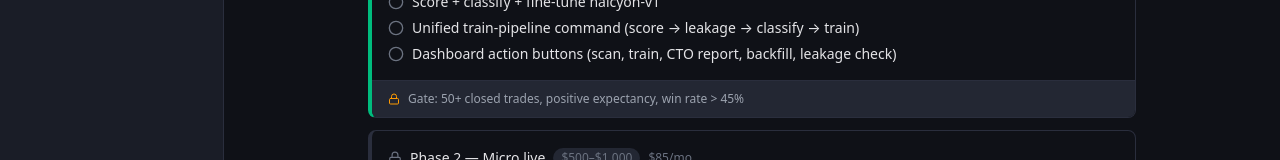
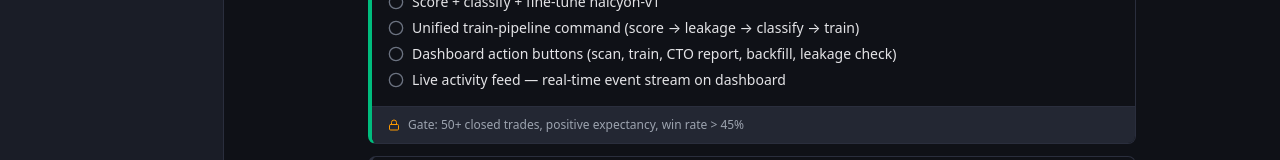
Before and after one commit to millerrc18/halcyon-lab, a React app in the folder frontend/: page /roadmap in a window 1280 px wide. Shown: the part 619-779 px from the top of the page. Built offline with nearby package versions, Linux system fonts and the light colour scheme; no server answers; the HTML template or start-up script is replaced by a standard one.

Commit message:
roadmap: add live activity feed to Phase 1

```diff
--- a/frontend/src/pages/Roadmap.jsx
+++ b/frontend/src/pages/Roadmap.jsx
@@ -48,6 +48,7 @@ const ROADMAP_DATA = {
         { label: 'Score + classify + fine-tune halcyon-v1', status: 'pending' },
         { label: 'Unified train-pipeline command (score → leakage → classify → train)', status: 'pending' },
         { label: 'Dashboard action buttons (scan, train, CTO report, backfill, leakage check)', status: 'pending' },
+        { label: 'Live activity feed — real-time event stream on dashboard', status: 'pending' },
       ],
     },
     {
```
